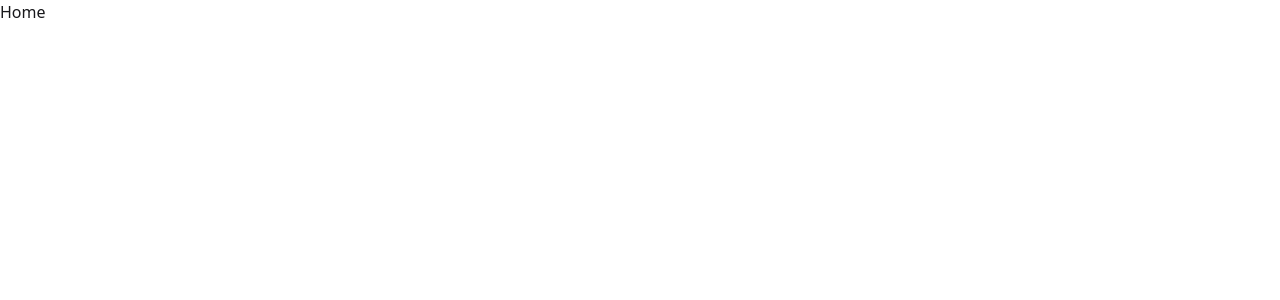
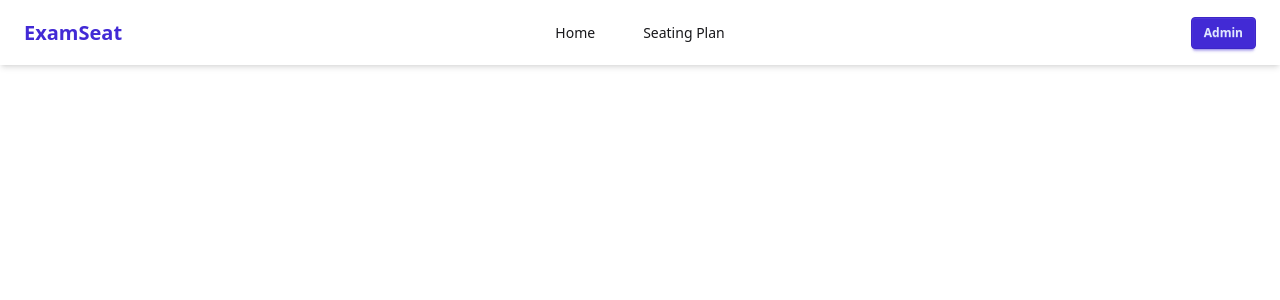
Before and after one commit to muhsinabdullah/Exam-Seating, a React (Vite) app: page / in a window 1280 px wide. Shown: the top 300 px of the page. Built offline with nearby package versions, Linux system fonts and the light colour scheme.

Commit message:
Navbar added

```diff
--- /dev/null
+++ b/src/components/Navbar.jsx
@@ -0,0 +1,30 @@
+import { Link, NavLink } from "react-router-dom";
+
+const Navbar = () => {
+  return (
+    <div className="navbar bg-base-100 shadow-md px-6">
+      <div className="navbar-start">
+        <Link to="/" className="text-xl font-bold text-primary">
+          ExamSeat
+        </Link>
+      </div>
+
+      <div className="navbar-center">
+        <ul className="menu menu-horizontal gap-6">
+          <li>
+            <NavLink to="/">Home</NavLink>
+          </li>
+          <li>
+            <NavLink to="/seating">Seating Plan</NavLink>
+          </li>
+        </ul>
+      </div>
+
+      <div className="navbar-end">
+        <button className="btn btn-primary btn-sm">Admin</button>
+      </div>
+    </div>
+  );
+};
+
+export default Navbar;
--- a/src/pages/Home.jsx
+++ b/src/pages/Home.jsx
@@ -1,9 +1,13 @@
 import React from 'react';
+import Navbar from '../components/Navbar';
 
 const Home = () => {
     return (
-        <div>
-            Home
+        <div className=' min-h-screen flex flex-col'>
+            <Navbar />
+            <main>
+
+            </main>
         </div>
     );
 };
```
